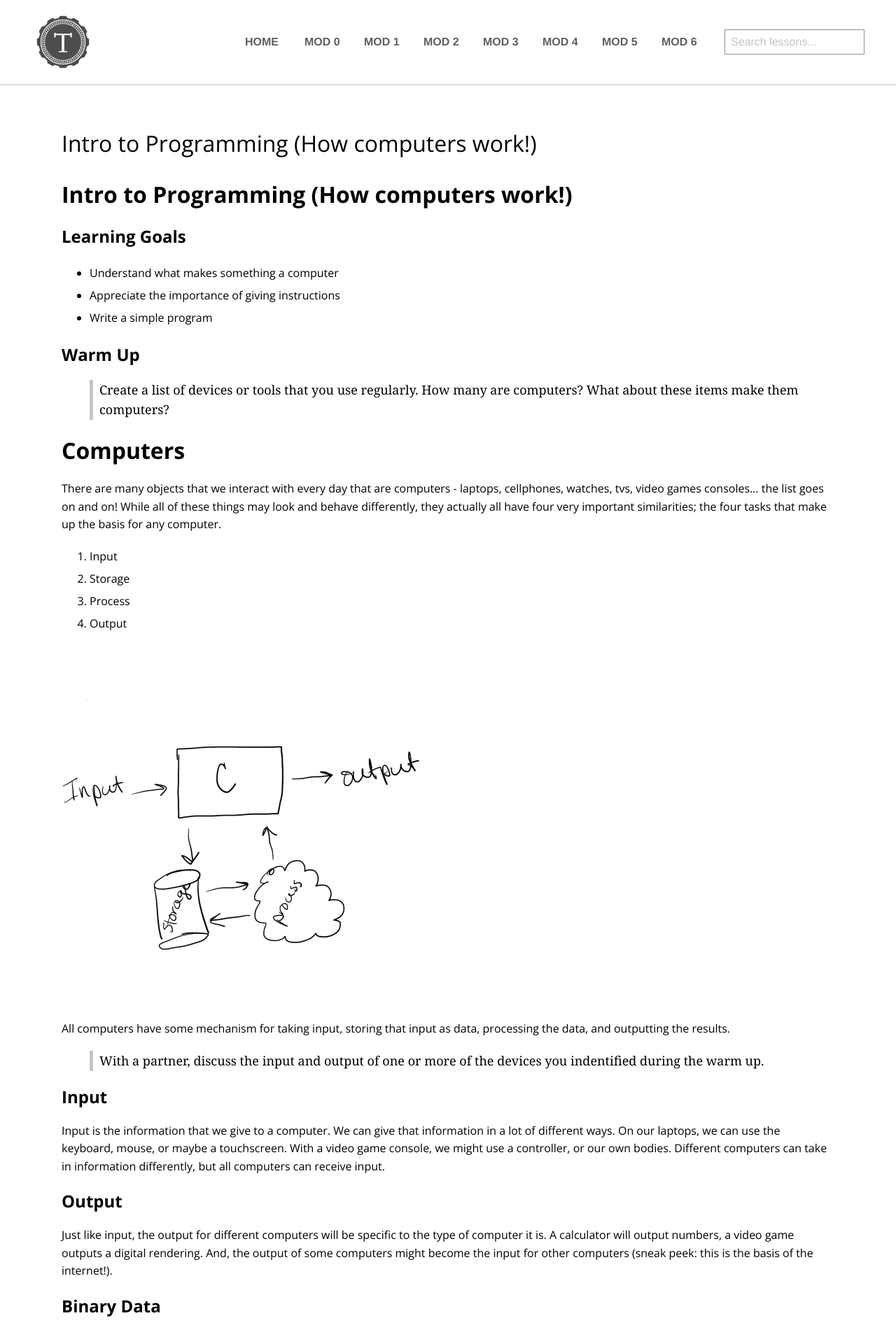
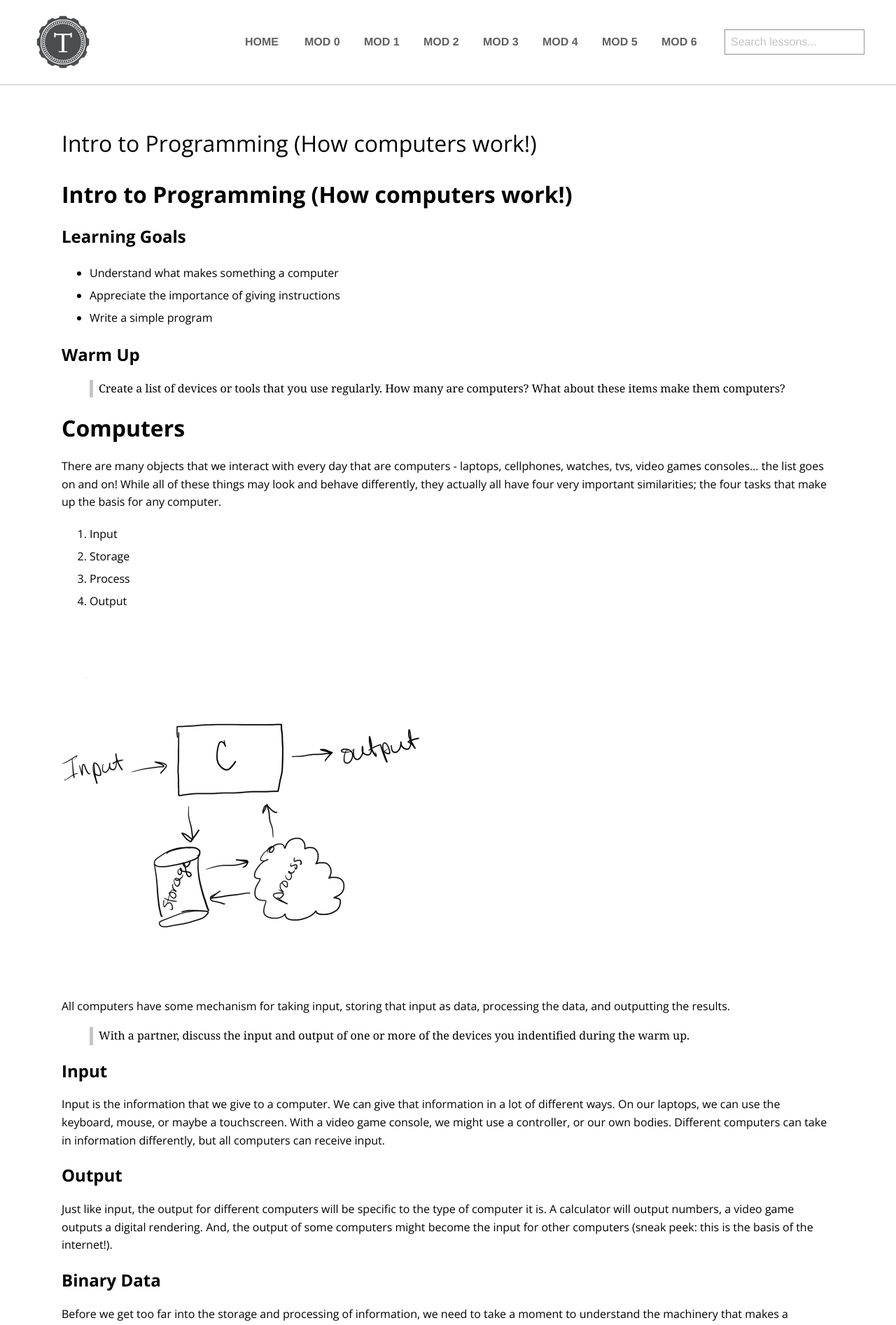
Before and after one commit to turingschool/launch-curriculum, a Jekyll site: the page built from module1/lessons/Week1/introToProgramming.md, in a window 1280 px wide. Shown: the top 1894 px of the page at 70% size. Built offline with Jekyll 4.4.1, drawn with Linux system fonts in a browser that asks for light colours; nearby versions of some CDN libraries; comment, search, counter and statistics services are not loaded; our own code applies the rules of GitHub Pages for plain Markdown files; some of the changed text lies outside the part shown.

Commit message:
update css & spelling

```diff
--- a/_sass/code-samples.scss
+++ b/_sass/code-samples.scss
@@ -42,5 +42,9 @@
 }
 
 blockquote {
-  font-size: xx-small;
+  font-size: .5em;
 }
+
+blockquote li {
+  font-size: 1.75em;
+}
--- a/module1/lessons/Week1/introToProgramming.md
+++ b/module1/lessons/Week1/introToProgramming.md
@@ -22,7 +22,7 @@
 1. Process
 1. Output
 
-![Diagram of the four tasks of a comptuer](/assets/images/module1/Week1/ComputerTasks.png)
+![Diagram of the four tasks of a computer](/assets/images/module1/Week1/ComputerTasks.png)
 
 
 All computers have some mechanism for taking input, storing that input as data, processing the data, and outputting the results.
@@ -67,7 +67,11 @@
 > * What are some types of data we can store using binary?
 > * If you were going to build an audio speaker, what number of bits would you want your storage system to be based on?
 
-** Instructor Note ** We want students to understand that even though computers operate on ones and zeros (seemingly simple), we can add as much complexity as we want because computers operate on a high enough bit consumption.
+<!-- ** Instructor Note ** We want students to understand that even though computers operate on ones and zeros (seemingly simple), we can add as much complexity as we want because computers operate on a high enough bit consumption. -->
+
+<aside class="instructor-notes">
+    <p><strong>Instructor Note</strong><br>We want students to understand that even though computers operate on ones and zeros (seemingly simple), we can add as much complexity as we want because computers operate on a high enough bit consumption.</p>
+</aside>
 
 ## Storage and Processing
 
```
